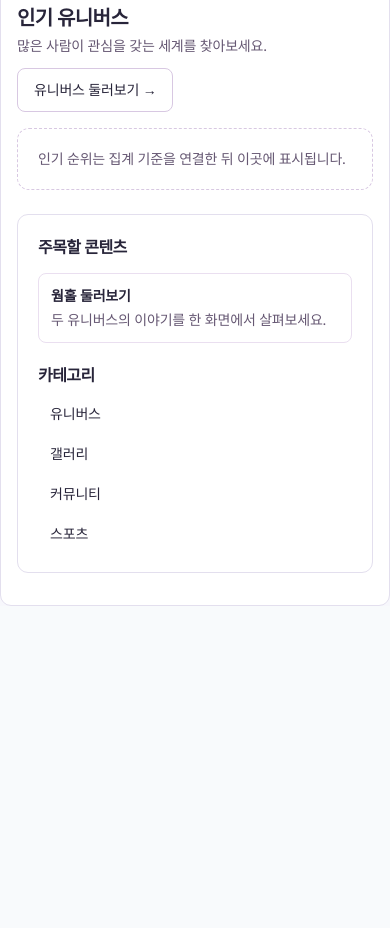
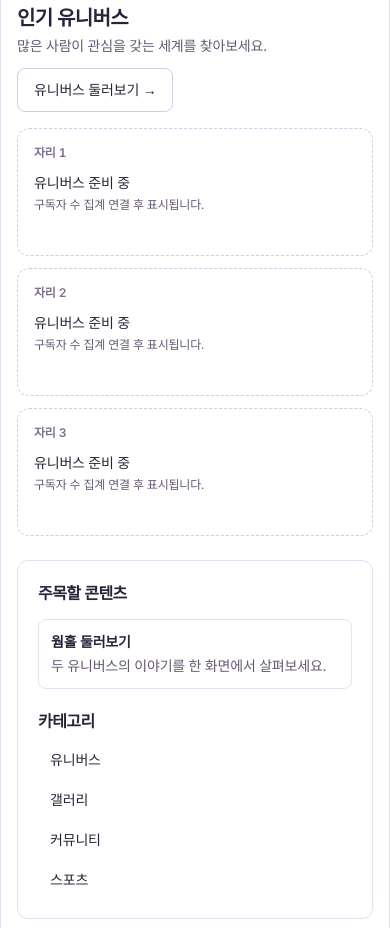
Before and after one commit to codingguy1026/drawing.verse., a Next.js app: page /explore in a window 390 px wide. Shown: the part 1000-1928 px from the top of the page. Before the commit the page ends 1606 px from the top, so only its background shows below. Built offline with nearby package versions, Linux system fonts and the light colour scheme; no server answers; the database is empty.

Commit message:
feat: lay out three responsive popular universe slots in Explore

```diff
--- a/src/app/explore/page.tsx
+++ b/src/app/explore/page.tsx
@@ -82,9 +82,15 @@ export default function ExplorePage() {
               </div>
               <Link href="/universe" className="inline-flex min-h-11 items-center rounded-lg border border-slate-300 px-4 py-2 text-sm font-medium hover:bg-slate-100 focus-visible:outline-2 focus-visible:outline-offset-2 dark:border-slate-700 dark:hover:bg-slate-800">유니버스 둘러보기 →</Link>
             </div>
-            <div className="mt-4 rounded-xl border border-dashed border-slate-300 p-5 dark:border-slate-700">
-              <p className="text-sm text-slate-600 dark:text-slate-300">인기 순위는 집계 기준을 연결한 뒤 이곳에 표시됩니다.</p>
-            </div>
+            <ol aria-label="인기 유니버스 목록 준비 중" className="mt-4 grid gap-3 sm:grid-cols-3">
+              {[1, 2, 3].map((position) => (
+                <li key={position} className="flex min-h-32 flex-col rounded-xl border border-dashed border-slate-300 p-4 dark:border-slate-700">
+                  <span className="text-xs font-semibold text-slate-500 dark:text-slate-400">자리 {position}</span>
+                  <p className="mt-3 text-sm font-medium">유니버스 준비 중</p>
+                  <p className="mt-1 text-xs text-slate-600 dark:text-slate-300">구독자 수 집계 연결 후 표시됩니다.</p>
+                </li>
+              ))}
+            </ol>
           </section>
         </div>
 
```
